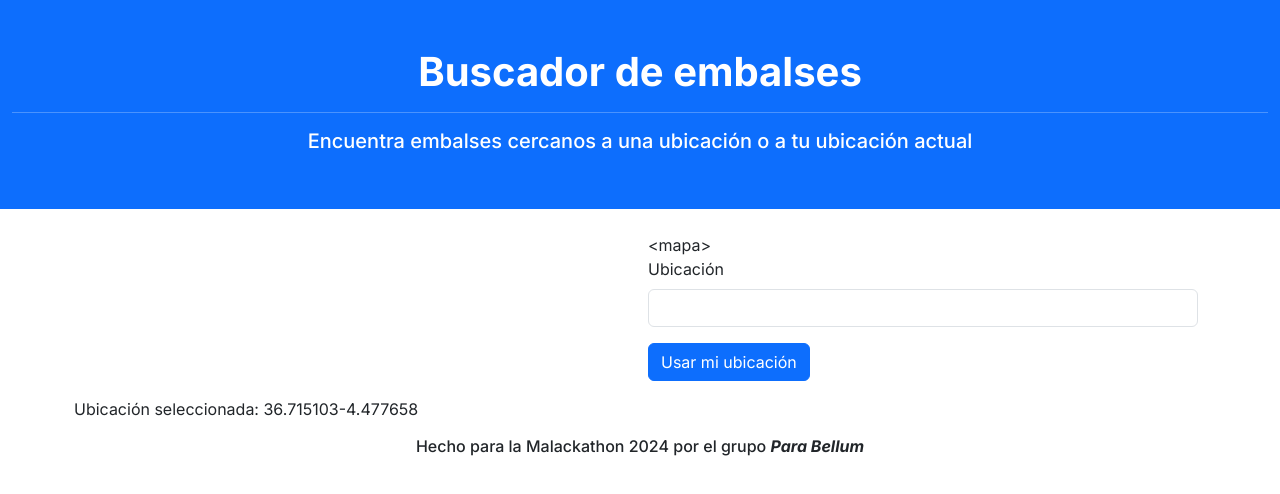
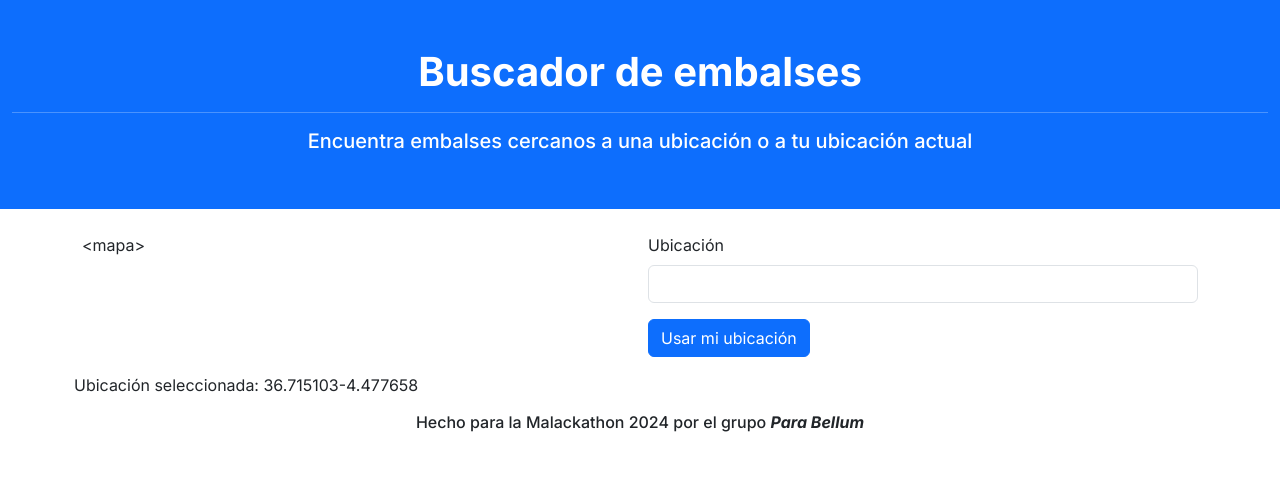
Before and after one commit to AFND-Industries/parabellum-malackathon, a React (Vite) app in the folder frontend/: page / in a window 1280 px wide. Shown: the top 494 px of the page. Built offline with nearby package versions, Linux system fonts and the light colour scheme.

Commit message:
feat: added router

```diff
--- a/frontend/src/main.jsx
+++ b/frontend/src/main.jsx
@@ -1,16 +1,24 @@
 import { StrictMode } from 'react'
 import { createRoot } from 'react-dom/client'
 import HomePage from './pages/HomePage.jsx'
+import RecevoirPage from './pages/RecevoirPage.jsx'
 import "bootstrap/dist/css/bootstrap.min.css"
 import './index.css'
 import HeaderPage from './components/HeaderComponent.jsx'
 import Footer from './components/FooterComponent.jsx'
-import { Routes, Route, Router } from 'react-router-dom'
+import { Routes, Route, Router, BrowserRouter } from 'react-router-dom'
+import ResultPage from './pages/ResultPage.jsx'
 
 createRoot(document.getElementById('root')).render(
   <StrictMode>
     <HeaderPage />
-    <HomePage />
+    <BrowserRouter>
+      <Routes>
+        <Route path='/' element={<HomePage />}  />
+        <Route path='/result' element={<ResultPage />} />
+        <Route path='/recevoir' element={<RecevoirPage />}/>
+      </Routes>
+    </BrowserRouter>
     <Footer />
   </StrictMode>,
 )
--- a/frontend/src/pages/HomePage.jsx
+++ b/frontend/src/pages/HomePage.jsx
@@ -9,10 +9,10 @@ export default function HomePage(){
         <main className="container">
             <div className="row g-3">
                 <div className="col-6">
-
+                {"<mapa>"}
                 </div>
                 <div className="col-6">
-                    {"<mapa>"}
+
                     <div className="mb-3">
                         <label for="locationInput" className="form-label">Ubicación</label>
                         <input id="locationInput" className="form-control" type="search"></input>
--- /dev/null
+++ b/frontend/src/pages/RecevoirPage.jsx
@@ -0,0 +1,3 @@
+export default function RecevoirPage(){
+    // TODO eu
+}
```
